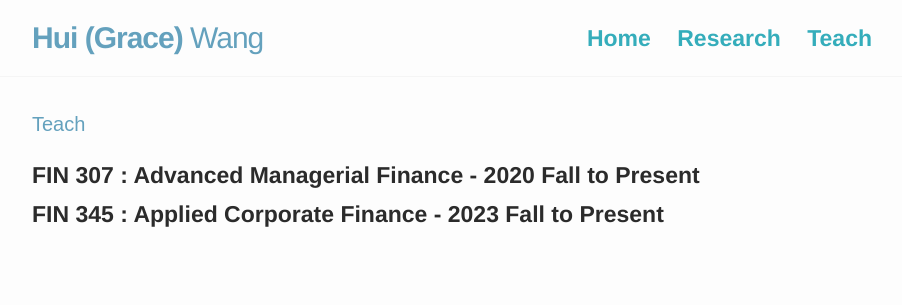
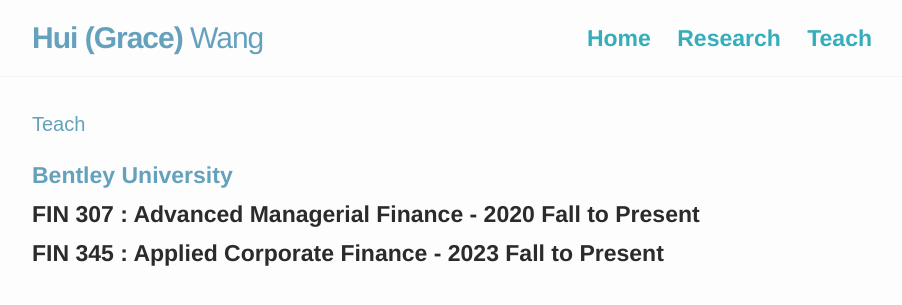
Before and after one commit to huigracewang/homepage, a Jekyll site: the page built from teach.md, in a window 1280 px wide. Shown: the top 305 px of the page, without its empty margins (188-1090 px from the left). Built offline with Jekyll 4.4.1, drawn with Linux system fonts in a browser that asks for light colours.

Commit message:
Update teach.md

```diff
--- a/teach.md
+++ b/teach.md
@@ -6,5 +6,6 @@ slug: /T
 
 <h1 class="page-heading" style="color:#64a1bd">Teach</h1>
 
+<span style="color:#64a1bd"><strong>Bentley University</strong></span><br>
 <span style="color:#2b2b2b"><strong>FIN 307 &#58; Advanced Managerial Finance - 2020 Fall to Present&nbsp;</strong></span><br>
 <span style="color:#2b2b2b"><strong>FIN 345 &#58; Applied Corporate Finance - 2023 Fall to Present &nbsp;</strong></span>
```
